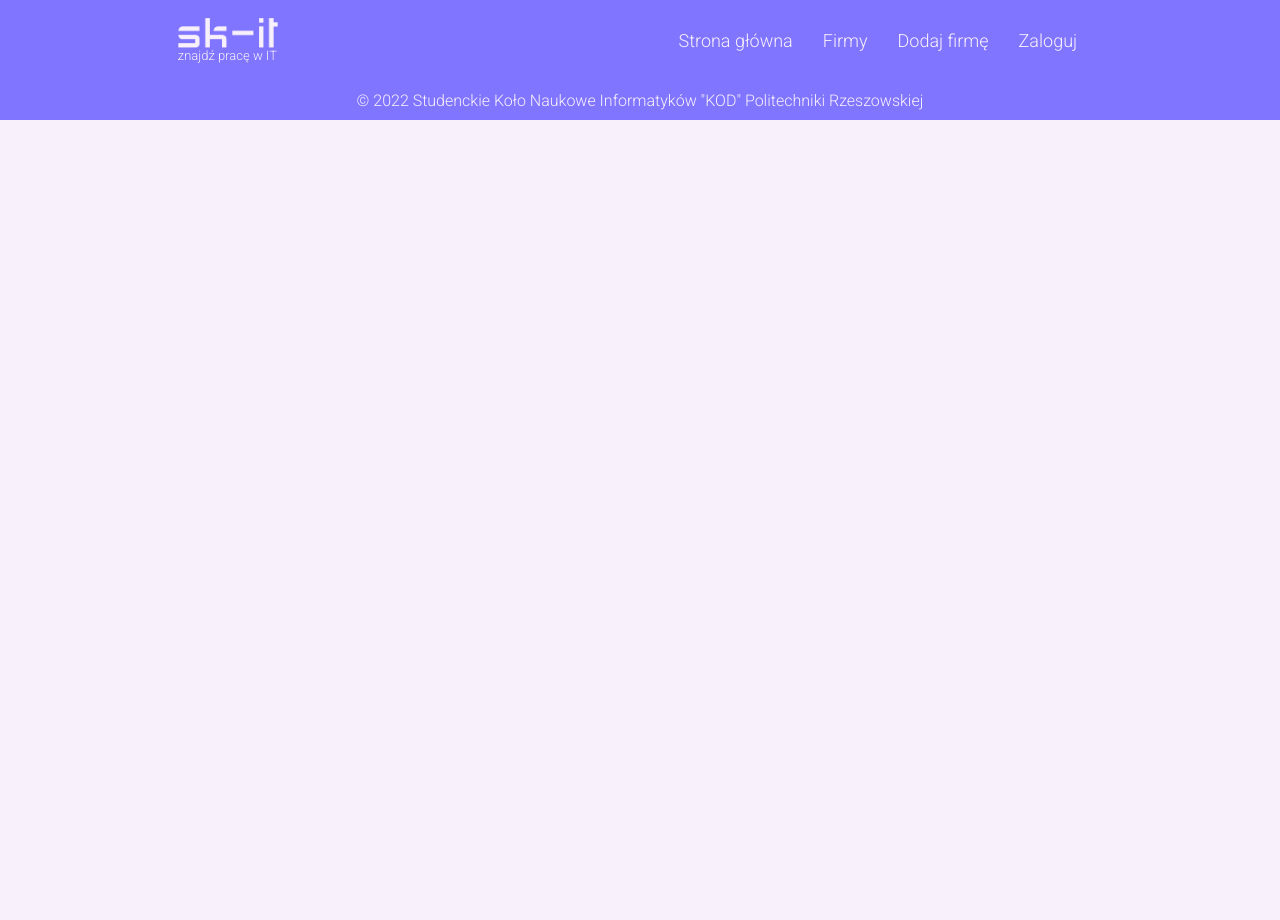
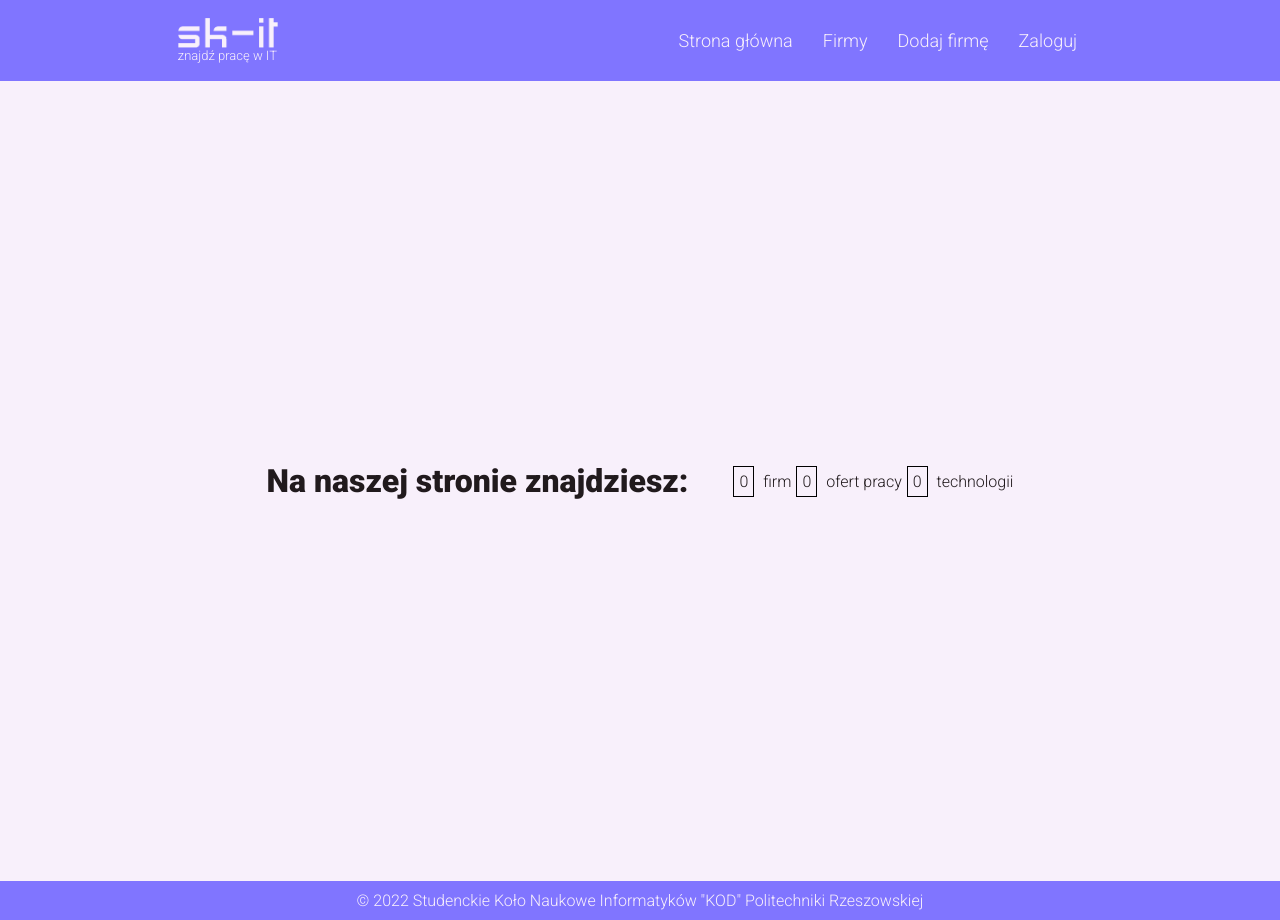
Before and after one commit to skni-kod/skitFrontend-old, a Next.js app: page / in a window 1280 px wide. Before the commit the page ends 800 px from the top, so only its background shows below. Built offline with nearby package versions, Linux system fonts and the light colour scheme.

Commit message:
mainpagecontainerstart

```diff
--- a/next.config.js
+++ b/next.config.js
@@ -2,7 +2,6 @@
 const nextConfig = {
   reactStrictMode: true,
   swcMinify: true,
-  jsconfigPaths: true,
 };
 
 module.exports = nextConfig;
--- a/pages/_app.tsx
+++ b/pages/_app.tsx
@@ -1,5 +1,6 @@
 import type { AppType } from "next/app";
 import "@/styles/globals.scss";
+import "@/styles/index.scss";
 import "@/components/navbar/navbar.scss";
 import "@/components/footer/footer.scss";
 
--- a/pages/index.tsx
+++ b/pages/index.tsx
@@ -1,6 +1,8 @@
 import Head from "next/head";
 import { Navbar } from "@/components/navbar/navbar";
 import { Footer } from "@/components/footer/footer";
+import styles from "@/styles/index.module.scss";
+
 export default function Root() {
   return (
     <div>
@@ -10,6 +12,22 @@ export default function Root() {
         <link rel="icon" href="/favicon.ico" />
       </Head>
       <Navbar />
+      <div className={styles.container}>
+        <div className={styles.stats}>
+          <h1>Na naszej stronie znajdziesz: </h1>
+          <ul>
+            <li>
+              <span className={styles.nfirm}>0</span> firm
+            </li>
+            <li>
+              <span className={styles.nofert}>0</span> ofert pracy
+            </li>
+            <li>
+              <span className={styles.tech}>0</span> technologii
+            </li>
+          </ul>
+        </div>
+      </div>
       <Footer />
     </div>
   );
--- a/styles/globals.scss
+++ b/styles/globals.scss
@@ -19,3 +19,6 @@ a:hover {
   cursor: pointer;
   text-decoration: underline;
 }
+ul {
+  list-style: none;
+}
--- /dev/null
+++ b/styles/index.module.scss
@@ -0,0 +1,10 @@
+@import "variables.scss";
+.container {
+  height: 100vh;
+  display: grid;
+  justify-content: center;
+  align-items: center;
+}
+.stats {
+  display: flex;
+}
--- /dev/null
+++ b/styles/index.scss
@@ -0,0 +1,12 @@
+@import "variables.scss";
+
+ul {
+  display: flex;
+  align-items: center;
+  justify-content: space-around;
+}
+ul span {
+  border: 1px solid black;
+  padding: 5px;
+  margin: 5px;
+}
```
